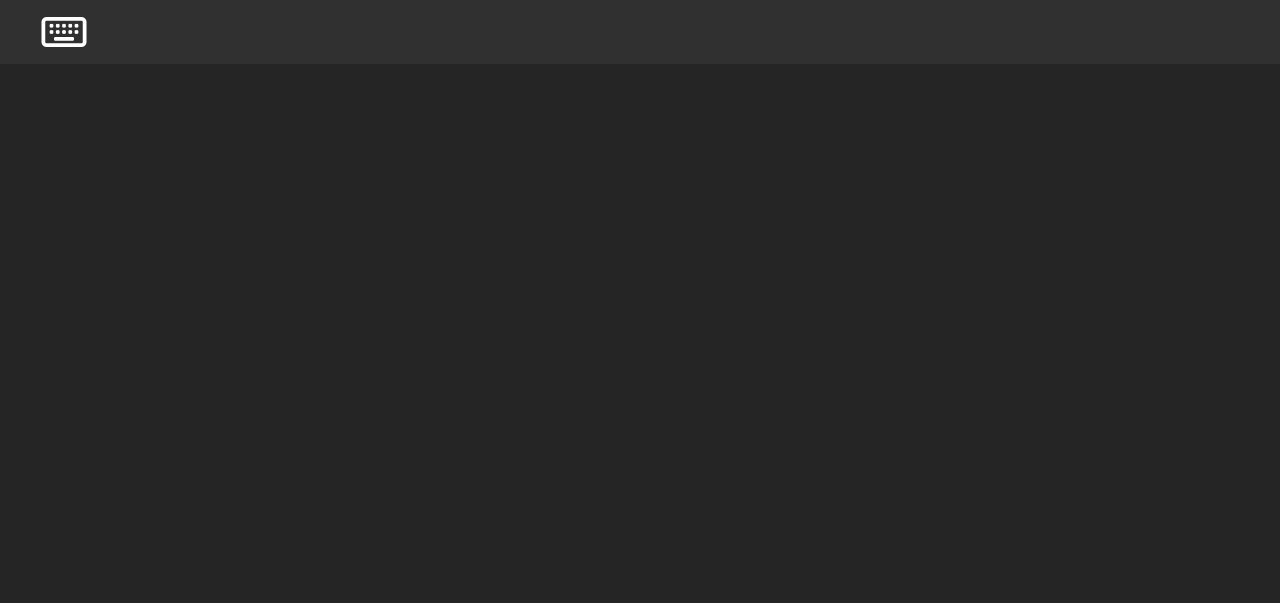
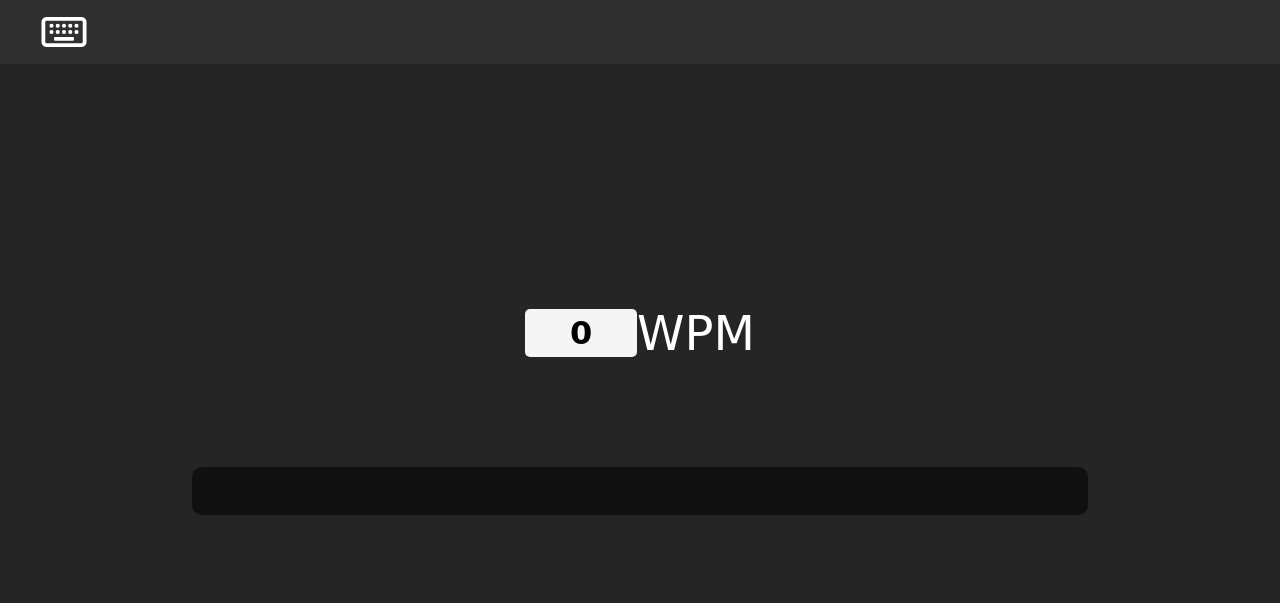
Before and after one commit to alessandrovinciabc/type-type, a plain HTML site: page index.html in a window 1280 px wide. Drawn offline with Linux system fonts and the light colour scheme; a web font is replaced by a local one.

Commit message:
Add: wpm testing, custom text option

```diff
--- a/css/main.css
+++ b/css/main.css
@@ -173,3 +173,84 @@ body{
 #new-text{
     resize: none;
 }
+
+.main-area{
+    position: absolute;
+    top: calc(50vh - (50% / 2));
+    height: 50%;
+    width: 100%;
+    display: flex;
+    justify-content: space-evenly;
+    align-items: center;
+    flex-direction: column;
+}
+
+.wpm-display{
+    display: flex;
+    justify-content: center;
+    align-items: center;
+    user-select: none;
+}
+
+.wpm-number{
+    display: flex;
+    justify-content: center;
+    align-items: center;
+    height: 3rem;
+    width: 7rem;
+    font-size: 2rem;
+    font-weight: 800;
+    color: black;
+    border-radius: 5px;
+    background-color: whitesmoke;
+}
+
+.wpm-text{
+    font-size: 3rem;
+}
+
+.wpm-tester{
+    width: 70%;
+    height:3rem;
+    border-radius: 10px;
+    background-color: #101010;
+    color: white;
+}
+
+.wpm-test-input{
+    outline: none;
+    width: 100%;
+    height:3rem;
+    border: none;
+    border-radius: 10px;
+    background-color: #101010;
+    text-align: left;
+    color: white;
+    font-size: 2rem;
+    opacity: 0.4;
+}
+
+.wpm-test-base{
+    position: relative;
+    left: 50%;
+    width: 50%;
+    text-align: left;
+}
+
+.wpm-test-user{
+    width: 50%;
+    text-align: right;
+    position: relative;
+    bottom: 3rem;
+    background-color: rgb(0,0,0,0);
+    opacity: 1;
+}
+
+.wpm-click-catcher{
+    height:3rem;
+    width: 100%;
+    position: relative;
+    border-radius: 10px;
+    bottom: 6rem;
+    background-color: rgb(0,0,0,0);
+}
--- a/index.html
+++ b/index.html
@@ -22,6 +22,17 @@
             </button>
         </div>
         <div class="container-input">
+            <div class="main-area">
+                <div class="wpm-display">
+                    <span class="wpm-number">0</span>
+                    <span class="wpm-text">WPM</span>
+                </div>
+                <div class="wpm-tester">
+                    <input class="wpm-test-input wpm-test-base" type="text" name="base-text" id="baseText" disabled>
+                    <input class="wpm-test-input wpm-test-user" type="text" name="user-input" id="userInput">
+                    <div class="wpm-click-catcher"></div>
+                </div>
+            </div>
             <div class="change-text-form">
                 <div class="change-text-top">
                     <span class="change-text-window-title">
--- a/main.js
+++ b/main.js
@@ -3,10 +3,55 @@ let changeTextForm = document.getElementsByClassName("change-text-form")[0];
 let confirmTextChange = document.getElementsByClassName("change-text-confirm")[0];
 let closeTextChangeForm = document.getElementsByClassName("change-text-close")[0];
 
+let textArea = document.getElementById("new-text");
+
+let wpmNumber = document.getElementsByClassName("wpm-number")[0];
+
+let baseInput = document.getElementById("baseText");
+let userInput = document.getElementById("userInput");
+let clickCatcher = document.getElementsByClassName("wpm-click-catcher")[0];
+
+let textToType = "type whatever you want or select \"Change Text\"";
+
+clickCatcher.addEventListener("click", (event)=>{
+    userInput.focus();
+});
+
+let charCount = 0;
+let isTyping = false;
+
+setInterval(()=>{
+        wpmNumber.innerHTML = parseInt((charCount/5)/2 * 60);
+        charCount = 0;
+}, 2000);
+
+userInput.addEventListener("keypress", (event)=>{
+    textToType = textToType.substring(1);
+    baseInput.value = textToType;
+    console.log(event.key);
+    ++charCount;
+});
+
+let isChangeTextOpen = false;
 changeTextBtn.addEventListener("click", (event)=>{
-    changeTextForm.style.display = "block";
+    if(isChangeTextOpen){
+        changeTextForm.style.display = "none";
+        isChangeTextOpen = false;
+    }else{
+        changeTextForm.style.display = "block";
+        isChangeTextOpen = true;
+    }
 });
 
 closeTextChangeForm.addEventListener("click", (event)=>{
     changeTextForm.style.display = "none";
+    isChangeTextOpen = false;
 });
+
+confirmTextChange.addEventListener("click", (event)=>{
+    textToType = textArea.value;
+    baseInput.value = textToType;
+    textArea.value = "";
+    changeTextForm.style.display = "none";
+    isChangeTextOpen = false;
+});
```
